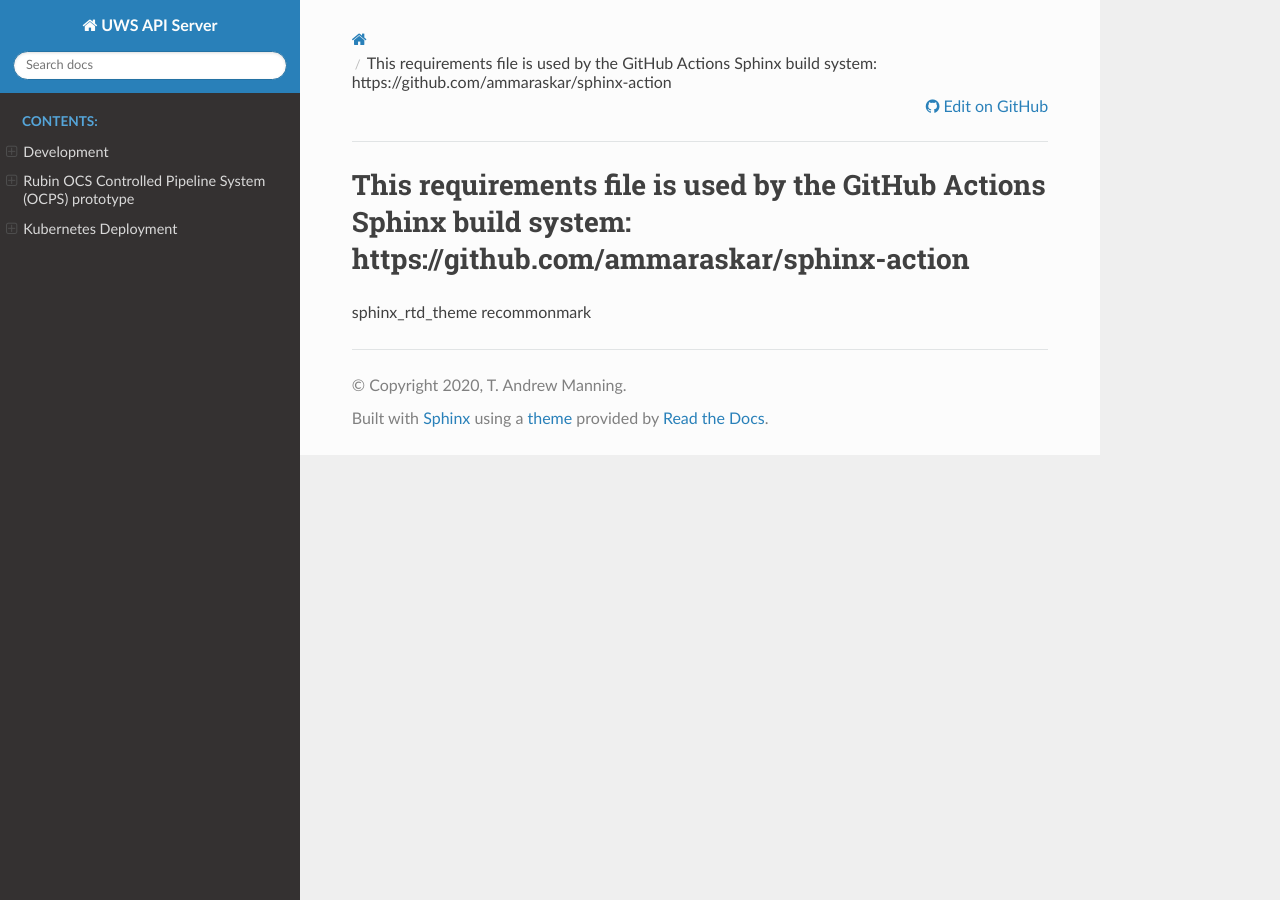
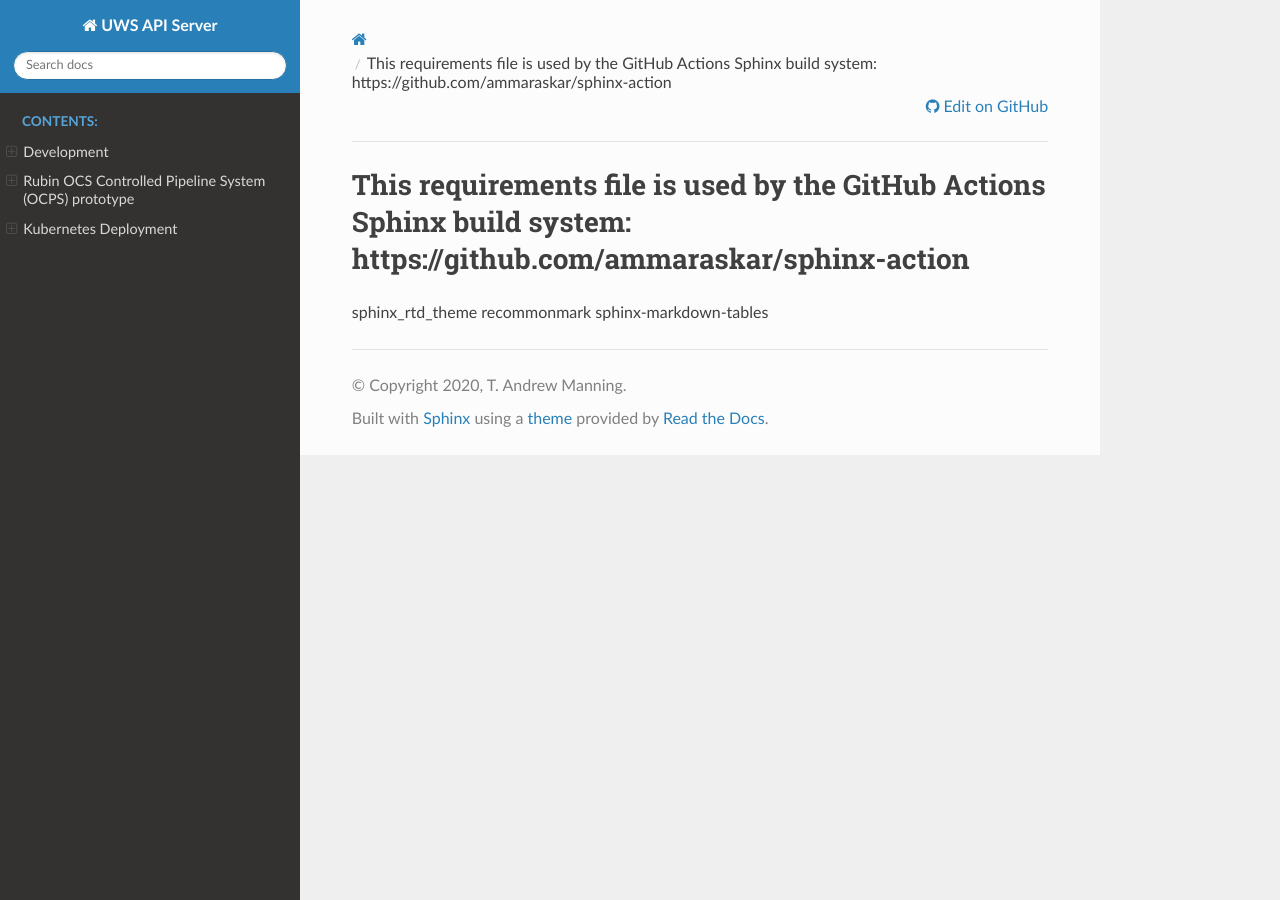
Before and after one commit to lsst-dm/uws-api-server, a Sphinx documentation site: the page built from docs/requirements.txt, in a window 1280 px wide. Built offline with Sphinx 7.4.7 and the Read the Docs theme 2.0.0, drawn with Linux system fonts in a browser that asks for light colours; pages that are not in the unit, such as notebooks, are missing from menus.

Commit message:
Install sphinx-markdown-tables for markdown table support

```diff
--- a/docs/conf.py
+++ b/docs/conf.py
@@ -40,6 +40,7 @@
 extensions = [
     'sphinx.ext.autodoc',
     'recommonmark',
+    'sphinx_markdown_tables',
 ]
 
 # Add any paths that contain templates here, relative to this directory.
--- a/docs/requirements.txt
+++ b/docs/requirements.txt
@@ -1,3 +1,4 @@
 # This requirements file is used by the GitHub Actions Sphinx build system: https://github.com/ammaraskar/sphinx-action
 sphinx_rtd_theme
 recommonmark
+sphinx-markdown-tables
```
